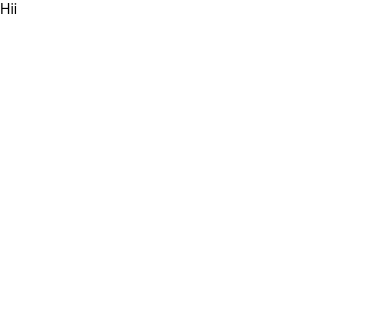
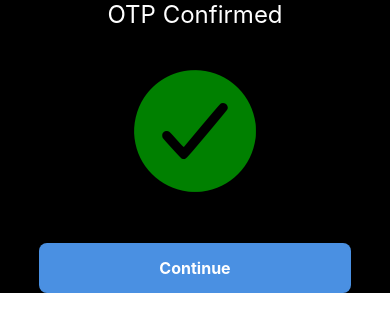
Before and after one commit to somtyagi20/AURA, a React Native app: screen / in a window 390 px wide. Shown: the top 332 px of the page. Built offline with nearby package versions, Linux system fonts and the light colour scheme.

Commit message:
Add OTP screen and update project configuration

```diff
--- a/App.tsx
+++ b/App.tsx
@@ -1,19 +1,15 @@
-import React from 'react';
-import {
-  Text,
-  View,
-} from 'react-native';
-import { Provider } from 'react-redux';
-import { store } from './src/app/store';
+import { SafeAreaView, StyleSheet, Text, View } from 'react-native'
+import React from 'react'
+import Otpscreen from './src/screens/otp-screen/Otpscreen'
 
-function App(): React.JSX.Element {
+export default function App() {
   return (
-    <Provider store={store}>
+    <SafeAreaView style={{height:100}}>
       <View>
-        <Text>Hii</Text>
-      </View>
-    </Provider>
-  );
+      <Otpscreen  />
+    </View>
+    </SafeAreaView>
+  )
 }
 
-export default App;
+const styles = StyleSheet.create({})
--- a/package.json
+++ b/package.json
@@ -19,7 +19,8 @@
     "react": "18.3.1",
     "react-native": "0.75.3",
     "react-native-config": "^1.5.3",
-    "react-native-version-check": "^3.4.7",
+    "react-native-vector-icons": "^10.2.0",
+    "react-native-version-check": "^1.1.0",
     "react-redux": "^9.1.2",
     "redux-thunk": "^3.1.0"
   },
--- /dev/null
+++ b/src/screens/otp-screen/Otpscreen.tsx
@@ -0,0 +1,47 @@
+import React from 'react';
+import { View, Text, TouchableOpacity, StyleSheet } from 'react-native';
+import Icon from 'react-native-vector-icons/Ionicons';
+
+const Otpscreen= () => {
+  return (
+    <View style={styles.container}>
+      <Text style={styles.confirmedText}>OTP Confirmed</Text>
+      {/* Make sure the icon name is correct and that size and color are specified */}
+      <Icon name="checkmark-circle" size={150} color="green" style={styles.icon} />
+      <TouchableOpacity style={styles.button} onPress={() => navigation.navigate('NextScreen')}>
+        <Text style={styles.buttonText}>Continue</Text>
+      </TouchableOpacity>
+    </View>
+  );
+};
+
+const styles = StyleSheet.create({
+  container: {
+    flex: 1,
+    backgroundColor: '#000',
+    justifyContent: 'center',
+    alignItems: 'center',
+  },
+  confirmedText: {
+    fontSize: 24,
+    color: '#fff',
+    marginBottom: 20,
+  },
+  icon: {
+    marginBottom: 30,
+  },
+  button: {
+    width: '80%',
+    paddingVertical: 15,
+    backgroundColor: '#4A90E2',
+    borderRadius: 8,
+    alignItems: 'center',
+  },
+  buttonText: {
+    color: '#fff',
+    fontSize: 16,
+    fontWeight: 'bold',
+  },
+});
+
+export default Otpscreen;
--- a/tsconfig.json
+++ b/tsconfig.json
@@ -1,3 +1,6 @@
 {
+  "compilerOptions": {
+    "jsx": "react"
+  },
   "extends": "@react-native/typescript-config/tsconfig.json"
 }
```
Also changed, not shown: src/screens/enter-otp-screen/Enterotp.tsx (added, +12 -0 lines), src/screens/login-screen/Login.tsx (deleted), src/screens/signup-screen/Signup.tsx (deleted), 2 other files (tests, documents, lock files or other folders).
